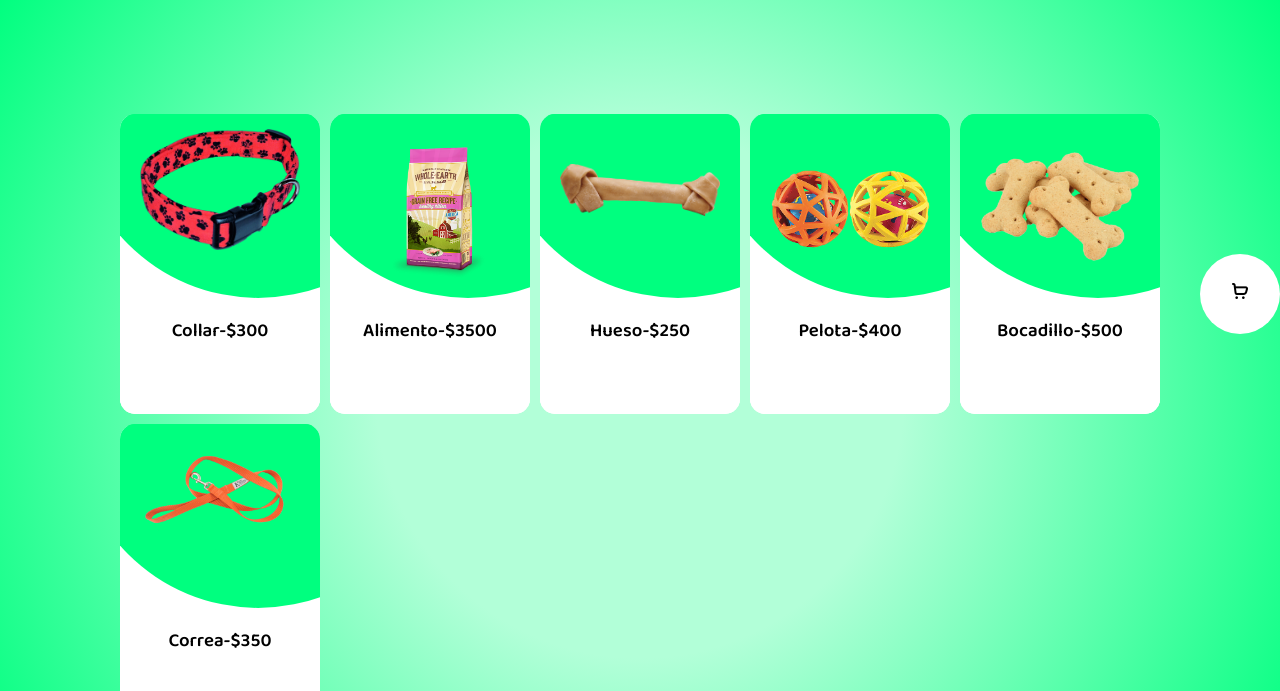
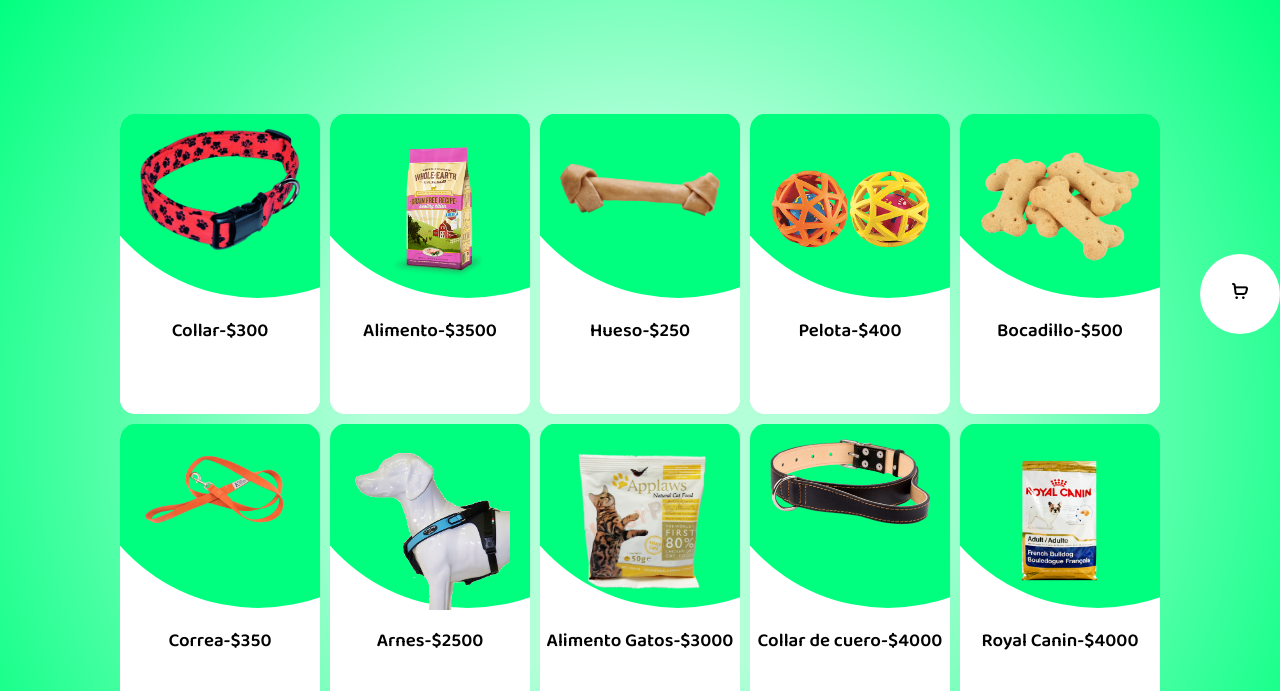
Before and after one commit to EmanuelPalacio/Entrega-Proyecto-Final-JS, a plain HTML site: page HTML/productos.html in a window 1280 px wide. Shown: the part 106-797 px from the top of the page. Drawn offline with nearby package versions, Linux system fonts and the light colour scheme.

Commit message:
agregando productos

```diff
--- a/SCSS/_header.scss
+++ b/SCSS/_header.scss
@@ -1,4 +1,4 @@
-body {
+.body-index {
     height: 100vh;
 }
 header {
--- a/SCSS/_main.scss
+++ b/SCSS/_main.scss
@@ -219,6 +219,7 @@
     padding: 1.5rem 0;
     background: radial-gradient(circle, rgba(178,255,216,1) 35%, rgba(0,255,127,1) 100%);
     height: 80%;
+    padding-bottom: 100px;
 
     .main-index__img {
         img {
--- a/productos.JSON
+++ b/productos.JSON
@@ -4,5 +4,9 @@
     {"nombre": "Hueso", "precio": 250, "id": "P3", "unidad": 0, "imagen": "../IMAGES/productos/hueso.png"},
     {"nombre": "Pelota", "precio": 400, "id": "P4", "unidad": 0, "imagen": "../IMAGES/productos/pelota.png"},
     {"nombre": "Bocadillo", "precio": 500, "id": "P5", "unidad": 0, "imagen": "../IMAGES/productos/Bocadillos.png"},
-    {"nombre": "Correa", "precio": 350, "id": "P6", "unidad": 0, "imagen": "../IMAGES/productos/correa.png"}
+    {"nombre": "Correa", "precio": 350, "id": "P6", "unidad": 0, "imagen": "../IMAGES/productos/correa.png"},
+    {"nombre": "Arnes", "precio": 2500, "id": "P7", "unidad": 0, "imagen": "../IMAGES/productos/Arnes.png"},
+    {"nombre": "Alimento Gatos", "precio": 3000, "id": "P8", "unidad": 0, "imagen": "../IMAGES/productos/alimentoparagatos.png"},
+    {"nombre": "Collar de cuero", "precio": 4000, "id": "P9", "unidad": 0, "imagen": "../IMAGES/productos/collardecuero.png"},
+    {"nombre": "Royal Canin", "precio": 4000, "id": "P10", "unidad": 0, "imagen": "../IMAGES/productos/royalcanin.png"}
 ]
```
Also changed, not shown: CSS/style.css, IMAGES/productos/Arnes.png (added), IMAGES/productos/alimentoparagatos.png (added), IMAGES/productos/collardecuero.png (added), IMAGES/productos/neutralis.png (added), IMAGES/productos/royalcanin.png (added).
